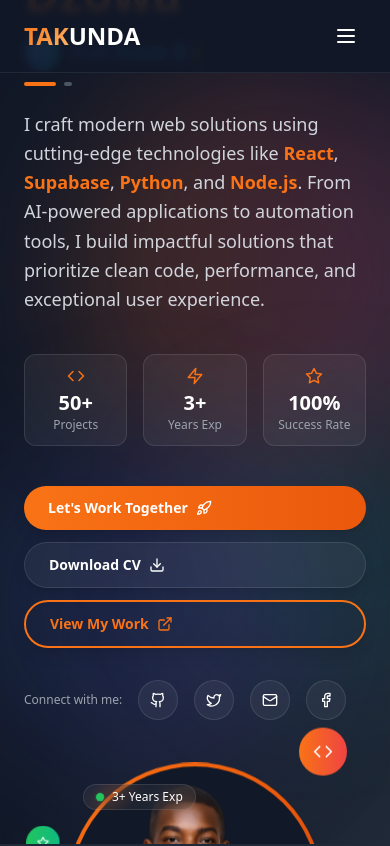
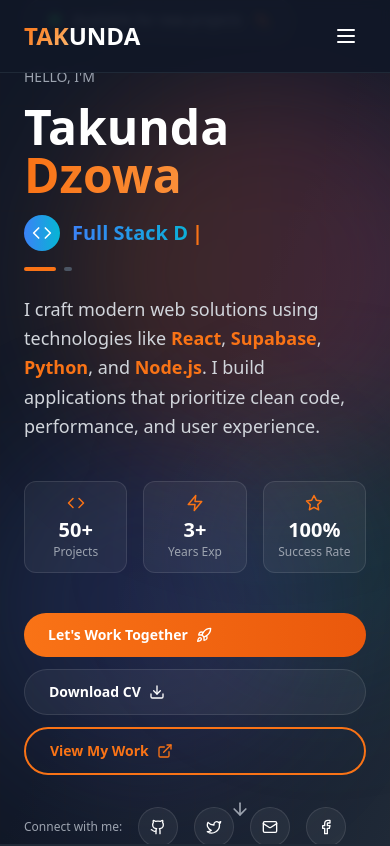
Before and after one commit to dzowa008/DZowaPORTFOLIO, a React (Vite) app: page / in a window 390 px wide. Shown: the top 846 px of the page. Built offline with nearby package versions, Linux system fonts and the light colour scheme.

Commit message:
Update Hero.tsx

```diff
--- a/src/components/Hero.tsx
+++ b/src/components/Hero.tsx
@@ -16,7 +16,6 @@ const Hero = () => {
   useEffect(() => {
     setIsVisible(true);
 
-    // Enhanced typing animation with role cycling
     let roleIndex = 0;
     let charIndex = 0;
     let isDeleting = false;
@@ -47,14 +46,13 @@ const Hero = () => {
     return () => clearInterval(timer);
   }, []);
 
-  // Mouse tracking for parallax effect
   useEffect(() => {
     const handleMouseMove = (e: MouseEvent) => {
       if (heroRef.current) {
         const rect = heroRef.current.getBoundingClientRect();
         setMousePosition({
           x: (e.clientX - rect.left) / rect.width,
-          y: (e.clientY - rect.top) / rect.height
+          y: (e.clientY - rect.top) / rect.height,
         });
       }
     };
@@ -73,28 +71,12 @@ const Hero = () => {
   const stats = [
     { number: '50+', label: 'Projects', icon: <Code size={18} /> },
     { number: '3+', label: 'Years Exp', icon: <Zap size={18} /> },
-    { number: '100%', label: 'Success Rate', icon: <Star size={18} /> }
+    { number: '100%', label: 'Success Rate', icon: <Star size={18} /> },
   ];
 
-  const scrollToContact = () => {
-    const contactSection = document.getElementById('contact');
-    if (contactSection) {
-      contactSection.scrollIntoView({ behavior: 'smooth' });
-    }
-  };
-
-  const scrollToProjects = () => {
-    const projectsSection = document.getElementById('projects');
-    if (projectsSection) {
-      projectsSection.scrollIntoView({ behavior: 'smooth' });
-    }
-  };
-
-  const scrollToNext = () => {
-    const aboutSection = document.getElementById('about');
-    if (aboutSection) {
-      aboutSection.scrollIntoView({ behavior: 'smooth' });
-    }
+  const scrollToSection = (id: string) => {
+    const section = document.getElementById(id);
+    if (section) section.scrollIntoView({ behavior: 'smooth' });
   };
 
   return (
@@ -103,9 +85,8 @@ const Hero = () => {
       id="home"
       className="h-screen relative overflow-hidden bg-gradient-to-br from-gray-900 via-gray-900 to-gray-800"
     >
-      {/* Advanced Background Effects */}
+      {/* Background Effects */}
       <div className="absolute inset-0">
-        {/* Animated gradient orbs with parallax */}
         <div
           className="absolute top-20 left-20 w-96 h-96 bg-gradient-to-r from-orange-500/20 to-pink-500/20 rounded-full blur-3xl animate-pulse"
           style={{
@@ -119,8 +100,6 @@ const Hero = () => {
           }}
         />
         <div className="absolute top-1/2 left-1/2 w-64 h-64 bg-gradient-to-r from-cyan-500/10 to-emerald-500/10 rounded-full blur-3xl animate-pulse delay-500" />
-
-        {/* Subtle grid pattern */}
         <div className="absolute inset-0 opacity-5">
           <div className="grid grid-cols-12 grid-rows-8 h-full w-full">
             {[...Array(96)].map((_, i) => (
@@ -130,12 +109,15 @@ const Hero = () => {
         </div>
       </div>
 
+      {/* Content */}
       <div className="container mx-auto px-6 relative z-10 h-full flex items-center py-16">
         <div className="grid lg:grid-cols-12 gap-12 items-center w-full">
-          {/* Left Column - Main Content */}
-          <div className={`lg:col-span-7 space-y-6 transition-all duration-1000 ${
+          {/* Left Column */}
+          <div
+            className={`lg:col-span-7 space-y-6 transition-all duration-1000 ${
               isVisible ? 'animate-slideInLeft opacity-100' : 'opacity-0'
-          }`}>
+            }`}
+          >
             {/* Status Badge */}
             <div className="inline-flex items-center gap-3 glass px-6 py-3 rounded-full backdrop-blur-xl border border-white/10 shadow-lg">
               <div className="relative">
@@ -148,29 +130,28 @@ const Hero = () => {
 
             {/* Main Heading */}
             <div className="space-y-4">
-              <div className="space-y-3">
-                <p className="text-gray-400 text-lg font-medium tracking-wide uppercase text-sm">Hello, I'm</p>
+              <p className="text-gray-400 text-sm uppercase">Hello, I'm</p>
               <h1 className="text-5xl lg:text-7xl font-bold leading-none">
                 <span className="text-white block">Takunda</span>
                 <span className="block text-transparent bg-clip-text bg-gradient-to-r from-orange-500 via-orange-400 to-yellow-400">
                   Dzowa
                 </span>
               </h1>
-              </div>
 
-              {/* Dynamic Role Display */}
-              <div className="space-y-3">
+              {/* Role Typing */}
               <div className="flex items-center gap-3">
-                  <div className={`p-2 rounded-full bg-gradient-to-r ${roles[currentRole].color} bg-opacity-20 backdrop-blur-sm`}>
+                <div className={`p-2 rounded-full bg-gradient-to-r ${roles[currentRole].color} bg-opacity-20`}>
                   {roles[currentRole].icon}
                 </div>
-                  <h2 className={`text-xl lg:text-2xl font-semibold bg-gradient-to-r ${roles[currentRole].color} bg-clip-text text-transparent`}>
+                <h2
+                  className={`text-xl lg:text-2xl font-semibold bg-gradient-to-r ${roles[currentRole].color} bg-clip-text text-transparent`}
+                >
                   {typedText}
                   <span className="animate-pulse text-orange-500 ml-1">|</span>
                 </h2>
               </div>
 
-                {/* Role indicators */}
+              {/* Role Indicators */}
               <div className="flex gap-2">
                 {roles.map((_, index) => (
                   <div
@@ -182,27 +163,23 @@ const Hero = () => {
                 ))}
               </div>
             </div>
-            </div>
 
-            {/* Enhanced Description */}
+            {/* Description */}
             <p className="text-gray-300 text-lg leading-relaxed max-w-2xl">
-              I craft modern web solutions using cutting-edge technologies like{' '}
+              I craft modern web solutions using technologies like{' '}
               <span className="text-orange-500 font-semibold">React</span>,{' '}
               <span className="text-orange-500 font-semibold">Supabase</span>,{' '}
               <span className="text-orange-500 font-semibold">Python</span>, and{' '}
-              <span className="text-orange-500 font-semibold">Node.js</span>.{' '}
-              From AI-powered applications to automation tools, I build impactful solutions
-              that prioritize clean code, performance, and exceptional user experience.
+              <span className="text-orange-500 font-semibold">Node.js</span>. I build applications
+              that prioritize clean code, performance, and user experience.
             </p>
 
-            {/* Stats Grid */}
+            {/* Stats */}
             <div className="grid grid-cols-3 gap-4 py-4">
               {stats.map((stat, index) => (
                 <div key={index} className="text-center group">
                   <div className="glass p-3 rounded-xl hover:bg-white/10 transition-all duration-300 group-hover:scale-105">
-                    <div className="text-orange-500 mb-1 flex justify-center group-hover:scale-110 transition-transform duration-300">
-                      {stat.icon}
-                    </div>
+                    <div className="text-orange-500 mb-1 flex justify-center">{stat.icon}</div>
                     <div className="text-xl font-bold text-white">{stat.number}</div>
                     <div className="text-xs text-gray-400">{stat.label}</div>
                   </div>
@@ -210,42 +187,41 @@ const Hero = () => {
               ))}
             </div>
 
-            {/* Enhanced Action Buttons */}
+            {/* Buttons */}
             <div className="flex flex-col sm:flex-row gap-3">
               <button
-                onClick={scrollToContact}
-                className="group relative px-6 py-3 bg-gradient-to-r from-orange-500 to-orange-600 text-white font-semibold rounded-full overflow-hidden transition-all duration-500 transform hover:scale-105 hover:-translate-y-1 shadow-lg hover:shadow-2xl"
+                onClick={() => scrollToSection('contact')}
+                className="group relative px-6 py-3 bg-gradient-to-r from-orange-500 to-orange-600 text-white font-semibold rounded-full hover:scale-105 hover:-translate-y-1 transition-all duration-500"
               >
-                <span className="relative z-10 flex items-center gap-2 text-sm">
+                <span className="flex items-center gap-2 text-sm">
                   Let's Work Together
-                  <Rocket className="group-hover:translate-y-1 transition-transform duration-300" size={16} />
+                  <Rocket size={16} className="group-hover:translate-y-1 transition-transform" />
                 </span>
-                <div className="absolute inset-0 bg-gradient-to-r from-orange-600 to-red-500 opacity-0 group-hover:opacity-100 transition-opacity duration-500" />
               </button>
 
               <a
                 href="/Takunda Dzowa Cv.pdf"
                 download="Takunda_Dzowa_CV.pdf"
-                className="group relative px-6 py-3 glass text-white font-semibold rounded-full transition-all duration-500 transform hover:scale-105 hover:-translate-y-1 shadow-lg hover:shadow-2xl border border-white/20"
+                className="group relative px-6 py-3 glass text-white font-semibold rounded-full border border-white/20 hover:scale-105 hover:-translate-y-1 transition-all duration-500"
               >
-                <span className="relative z-10 flex items-center gap-2 text-sm">
+                <span className="flex items-center gap-2 text-sm">
                   Download CV
-                  <Download className="group-hover:rotate-180 transition-transform duration-500" size={16} />
+                  <Download size={16} className="group-hover:rotate-180 transition-transform" />
                 </span>
               </a>
 
               <button
-                onClick={scrollToProjects}
-                className="group relative px-6 py-3 bg-transparent border-2 border-orange-500 text-orange-500 font-semibold rounded-full transition-all duration-500 transform hover:scale-105 hover:-translate-y-1 shadow-lg hover:shadow-2xl hover:bg-orange-500 hover:text-white"
+                onClick={() => scrollToSection('projects')}
+                className="group relative px-6 py-3 border-2 border-orange-500 text-orange-500 font-semibold rounded-full hover:bg-orange-500 hover:text-white transition-all duration-500"
               >
-                <span className="relative z-10 flex items-center gap-2 text-sm">
+                <span className="flex items-center gap-2 text-sm">
                   View My Work
-                  <ExternalLink className="group-hover:translate-x-1 transition-transform duration-300" size={16} />
+                  <ExternalLink size={16} className="group-hover:translate-x-1 transition-transform" />
                 </span>
               </button>
             </div>
 
-            {/* Enhanced Social Links */}
+            {/* Social Links */}
             <div className="flex items-center gap-4 pt-2">
               <span className="text-gray-400 text-xs font-medium">Connect with me:</span>
               {socialLinks.map((social, index) => (
@@ -253,23 +229,22 @@ const Hero = () => {
                   key={index}
                   href={social.href}
                   aria-label={social.label}
-                  className={`w-10 h-10 glass rounded-full flex items-center justify-center transition-all duration-300 transform hover:scale-110 ${social.color} group`}
-                  style={{ animationDelay: `${index * 0.1}s` }}
+                  className={`w-10 h-10 glass rounded-full flex items-center justify-center transition-all duration-300 hover:scale-110 ${social.color}`}
                 >
-                  <social.icon size={16} className="group-hover:text-white transition-colors duration-300" />
+                  <social.icon size={16} className="hover:text-white transition-colors" />
                 </a>
               ))}
             </div>
           </div>
 
-          {/* Right Column - Enhanced Visual Element */}
-          <div className={`lg:col-span-5 flex justify-center transition-all duration-1000 delay-300 ${
+          {/* Right Column - Hidden on Mobile */}
+          <div
+            className={`hidden lg:flex lg:col-span-5 justify-center transition-all duration-1000 delay-300 ${
               isVisible ? 'animate-slideInRight opacity-100' : 'opacity-0'
-          }`}>
+            }`}
+          >
             <div className="relative">
-              {/* Main Image Container */}
               <div className="relative w-64 h-64 lg:w-80 lg:h-80 animate-float">
-                {/* Enhanced gradient border with glow */}
                 <div className="absolute inset-0 bg-gradient-to-br from-orange-500 via-orange-600 to-orange-700 rounded-full p-1 animate-glow">
                   <div className="w-full h-full rounded-full bg-gray-900 overflow-hidden">
                     <img
@@ -277,13 +252,13 @@ const Hero = () => {
                       alt="Takunda Dzowa - Full Stack Developer"
                       className="w-full h-full object-cover transition-transform duration-700 hover:scale-110"
                       onError={(e) => {
-                        e.currentTarget.src = 'https://images.unsplash.com/photo-1507003211169-0a1dd7228f2d?w=400&h=400&fit=crop&crop=face';
+                        e.currentTarget.src =
+                          'https://images.unsplash.com/photo-1507003211169-0a1dd7228f2d?w=400&h=400&fit=crop&crop=face';
                       }}
                     />
                   </div>
                 </div>
 
-                {/* Enhanced floating decorative elements */}
                 <div className="absolute -top-6 -right-6 w-12 h-12 bg-gradient-to-r from-orange-500 to-red-500 rounded-full animate-bounce delay-500 flex items-center justify-center">
                   <Code size={20} className="text-white" />
                 </div>
@@ -295,11 +270,11 @@ const Hero = () => {
                 </div>
               </div>
 
-              {/* Experience badge */}
+              {/* Experience Badge */}
               <div className="absolute top-4 left-4 glass px-3 py-1 rounded-full backdrop-blur-xl border border-white/10">
                 <div className="flex items-center gap-2">
                   <div className="w-2 h-2 bg-green-500 rounded-full animate-pulse" />
-                  <span className="text-xs text-white font-medium">3+ Years Exp</span>
+                  <span className="text-xs text-white font-medium">1+ Years Exp</span>
                 </div>
               </div>
             </div>
@@ -307,13 +282,15 @@ const Hero = () => {
         </div>
       </div>
 
-      {/* Enhanced Scroll Indicator */}
+      {/* Scroll Down */}
       <button
-        onClick={scrollToNext}
+        onClick={() => scrollToSection('about')}
         className="absolute bottom-4 left-1/2 transform -translate-x-1/2 text-gray-400 hover:text-orange-500 transition-all duration-300 animate-bounce hover:scale-110 group"
       >
         <div className="flex flex-col items-center gap-1">
-          <span className="text-xs font-medium opacity-0 group-hover:opacity-100 transition-opacity duration-300">Scroll to explore</span>
+          <span className="text-xs font-medium opacity-0 group-hover:opacity-100 transition-opacity duration-300">
+            Scroll to explore
+          </span>
           <ArrowDown size={20} />
         </div>
       </button>
```
Lines whose indentation alone changed are shown as unchanged.
